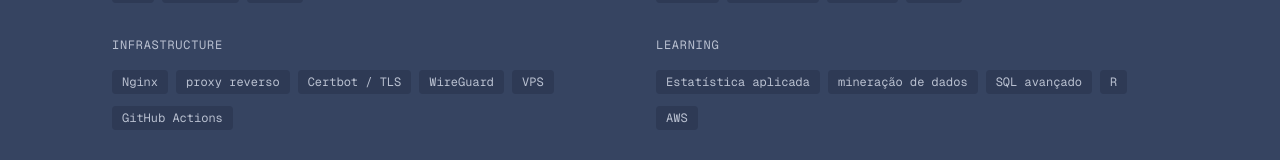
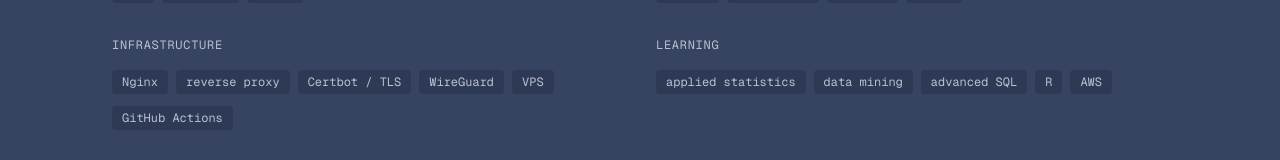
Before and after one commit to MatheusAmorimm/portfolio, a Next.js app: page /en in a window 1280 px wide. Shown: the part 1299-1459 px from the top of the page. Built offline with nearby package versions, Linux system fonts and the light colour scheme.

Commit message:
fix: disable motion for reduced-motion users and repair keyboard landmarks

```diff
--- a/src/app/[locale]/layout.tsx
+++ b/src/app/[locale]/layout.tsx
@@ -52,9 +52,16 @@ export default async function LocaleLayout({
       <body className="flex min-h-full flex-col">
         <NextIntlClientProvider>
           <Header />
-          <div id="conteudo" className="flex-1">
+          {/*
+            <main> de verdade, e não uma div: sem o landmark o leitor de
+            tela não tem "ir para o conteúdo principal", e sem o
+            tabIndex={-1} o alvo não é focável — o link de pular
+            conteúdo movia a rolagem mas deixava o foco no header, que é
+            o mesmo que não ter link nenhum para quem usa teclado.
+          */}
+          <main id="conteudo" tabIndex={-1} className="flex-1">
             {children}
-          </div>
+          </main>
           <Footer />
         </NextIntlClientProvider>
       </body>
--- a/src/app/covers/[slug]/route.tsx
+++ b/src/app/covers/[slug]/route.tsx
@@ -40,7 +40,12 @@ export async function GET(
     return new Response("Capa não encontrada", { status: 404 });
   }
 
-  const { title, year, stack } = project.frontmatter;
+  // Nada de `title` aqui: a capa é a MESMA nos dois idiomas (o proxy de
+  // i18n ignora caminhos com ponto), então gravar o título em português
+  // punha texto PT dentro da página inglesa. O slug é identificador, não
+  // se traduz, e o título já aparece como texto logo abaixo do card —
+  // no image ele era redundante além de errado.
+  const { slug: id, year, stack } = project.frontmatter;
 
   return new ImageResponse(
     (
@@ -81,10 +86,11 @@ export async function GET(
               fontSize: 68,
               fontWeight: 600,
               lineHeight: 1.15,
+              letterSpacing: -1,
               color: colorToken("foreground"),
             }}
           >
-            {title.pt}
+            {id}
           </div>
         </div>
 
--- a/src/app/globals.css
+++ b/src/app/globals.css
@@ -147,15 +147,35 @@ body::before {
 
 /*
  * prefers-reduced-motion DESATIVA a animação, não a reduz.
- * As variantes de JS são tratadas separadamente com useReducedMotion().
+ *
+ * Zerar a DURAÇÃO não basta quando existe `animation-delay` com
+ * `fill-mode: backwards`, que é o caso da cascata do hero e dos cards:
+ * o atraso continua valendo e o elemento fica preso no quadro inicial
+ * (opacity 0) por até 160 ms antes de estalar na tela. Ou seja, o pop-in
+ * que a preferência existe justamente para eliminar. Por isso os atrasos
+ * também vão a zero aqui.
  */
 @media (prefers-reduced-motion: reduce) {
   *,
   *::before,
   *::after {
     animation-duration: 0.01ms !important;
+    animation-delay: 0s !important;
     animation-iteration-count: 1 !important;
     transition-duration: 0.01ms !important;
+    transition-delay: 0s !important;
     scroll-behavior: auto !important;
   }
+
+  /*
+   * Desliga também o que é animado por JavaScript. O <Reveal> renderiza
+   * `opacity: 0` inline no servidor — determinístico de propósito, para
+   * não divergir na hidratação —, então quem desativa o movimento
+   * precisa desta regra para ver o conteúdo já no primeiro quadro. Mesmo
+   * gancho do fallback sem JS declarado no layout.
+   */
+  [data-reveal] {
+    opacity: 1 !important;
+    transform: none !important;
+  }
 }
--- a/src/components/motion/Reveal.tsx
+++ b/src/components/motion/Reveal.tsx
@@ -23,8 +23,13 @@ type Props = {
  * declarado no layout: sem ele, o `initial` renderizado no servidor
  * deixaria a seção invisível para sempre.
  *
- * `prefers-reduced-motion` DESATIVA, não reduz: o bloco global do
- * globals.css só alcança animação de CSS, e esta é orquestrada por JS.
+ * `prefers-reduced-motion` DESATIVA, não reduz — mas quem desativa é a
+ * regra `[data-reveal]` do globals.css, não o `initial` daqui.
+ * `useReducedMotion()` só tem resposta no cliente: ramificar o `initial`
+ * por ele geraria HTML diferente do que o React monta na hidratação, e
+ * o estado servido (invisível) continuaria dependendo de JavaScript
+ * justamente para quem pediu menos movimento. O `initial` é sempre o
+ * mesmo; o hook fica para o lado JS, onde divergir é inofensivo.
  */
 const loadFeatures = () => import("./features").then((mod) => mod.default);
 
@@ -36,7 +41,7 @@ export function Reveal({ children, delay = 0, className }: Props) {
       <m.div
         data-reveal=""
         className={className}
-        initial={reduced ? { opacity: 1, y: 0 } : { opacity: 0, y: 24 }}
+        initial={{ opacity: 0, y: 24 }}
         whileInView={{ opacity: 1, y: 0 }}
         viewport={{ once: true, margin: "-64px" }}
         transition={{
--- a/src/components/sections/Hero.tsx
+++ b/src/components/sections/Hero.tsx
@@ -17,23 +17,30 @@ export function Hero() {
           {t("name")}
         </p>
 
+        {/*
+          A headline entra SEM atraso porque é ela o elemento de LCP da
+          home. Com `fill-mode: backwards`, qualquer atraso a mantém em
+          opacity 0 — e o Chrome não considera candidato a LCP o que está
+          invisível, então cada milissegundo de atraso aqui é somado à
+          métrica. A cascata continua existindo nos elementos abaixo.
+        */}
         <h1
           className="hero-rise mt-4 max-w-[20ch] font-display text-display font-semibold leading-[1.1] tracking-tight text-balance"
-          style={{ animationDelay: "80ms" }}
+          style={{ animationDelay: "0ms" }}
         >
           {t("headline")}
         </h1>
 
         <p
           className="hero-rise mt-6 max-w-(--width-prose) text-muted"
-          style={{ animationDelay: "160ms" }}
+          style={{ animationDelay: "80ms" }}
         >
           {t("paragraph")}
         </p>
 
         <div
           className="hero-rise mt-10 flex flex-wrap gap-3"
-          style={{ animationDelay: "240ms" }}
+          style={{ animationDelay: "160ms" }}
         >
           <Button href="/projetos">{t("ctaProjects")}</Button>
           {/*
--- a/src/components/sections/ProjectCard.tsx
+++ b/src/components/sections/ProjectCard.tsx
@@ -33,9 +33,15 @@ export function ProjectCard({ project, priority = false }: Props) {
         alt=""
         width={1200}
         height={630}
-        sizes="(min-width: 768px) 50vw, 100vw"
+        // Descreve o layout real, não uma aproximação: o grid vira duas
+        // colunas em 640px (breakpoint `sm`), e acima de 1120px o
+        // Container trava a largura, então o card para de crescer em
+        // 516px = (1120 - 64 de gutter - 24 de gap) / 2. Sem o teto, um
+        // monitor de 1920px baixaria o candidato de 1080px para exibir
+        // 516 — e esta é a imagem de LCP da página.
+        sizes="(min-width: 1120px) 516px, (min-width: 640px) 50vw, 100vw"
         priority={priority}
-        className="aspect-[1200/630] w-full object-cover"
+        className="aspect-1200/630 w-full object-cover"
       />
 
       <div className="flex flex-1 flex-col p-5">
--- a/src/components/sections/StackStrip.tsx
+++ b/src/components/sections/StackStrip.tsx
@@ -2,7 +2,7 @@ import { useTranslations } from "next-intl";
 import { Reveal } from "@/components/motion/Reveal";
 import { Badge } from "@/components/ui/Badge";
 import { Container } from "@/components/ui/Container";
-import { STACK_GROUPS } from "@/lib/stack";
+import { STACK_GROUPS, stackItemKey } from "@/lib/stack";
 
 export function StackStrip() {
   const t = useTranslations("stack");
@@ -32,8 +32,12 @@ export function StackStrip() {
               <dd className="mt-3">
                 <ul className="flex flex-wrap gap-2">
                   {group.items.map((item) => (
-                    <li key={item}>
-                      <Badge>{item}</Badge>
+                    <li key={stackItemKey(item)}>
+                      <Badge>
+                        {typeof item === "string"
+                          ? item
+                          : t(`items.${item.i18n}`)}
+                      </Badge>
                     </li>
                   ))}
                 </ul>
--- a/src/components/ui/Tabs.tsx
+++ b/src/components/ui/Tabs.tsx
@@ -113,6 +113,12 @@ export function Tabs({ tabs, initial }: Props) {
             id={`panel-${active}`}
             role="tabpanel"
             aria-labelledby={`tab-${active}`}
+            // O painel entra na ordem de tabulação porque pode não ter
+            // nenhum elemento focável dentro — é o caso da aba sem
+            // projetos publicados, que hoje só tem um parágrafo. Sem
+            // isto, o Tab pula do seletor de abas direto para o rodapé
+            // e quem navega por teclado nunca lê o painel.
+            tabIndex={0}
             initial={reduced ? false : { opacity: 0, y: 12 }}
             animate={{ opacity: 1, y: 0 }}
             exit={reduced ? undefined : { opacity: 0, y: -8 }}
--- a/src/content/i18n/en.json
+++ b/src/content/i18n/en.json
@@ -11,7 +11,13 @@
     "daily": "Day to day",
     "building": "I build with",
     "infra": "Infrastructure",
-    "learning": "Learning"
+    "learning": "Learning",
+    "items": {
+      "reverseProxy": "reverse proxy",
+      "appliedStatistics": "applied statistics",
+      "dataMining": "data mining",
+      "advancedSql": "advanced SQL"
+    }
   },
   "about": {
     "title": "About",
--- a/src/content/i18n/pt.json
+++ b/src/content/i18n/pt.json
@@ -11,7 +11,13 @@
     "daily": "Uso no dia a dia",
     "building": "Construo com",
     "infra": "Infraestrutura",
-    "learning": "Estudando"
+    "learning": "Estudando",
+    "items": {
+      "reverseProxy": "proxy reverso",
+      "appliedStatistics": "estatística aplicada",
+      "dataMining": "mineração de dados",
+      "advancedSql": "SQL avançado"
+    }
   },
   "about": {
     "title": "Sobre",
--- a/src/lib/stack.ts
+++ b/src/lib/stack.ts
@@ -1,8 +1,13 @@
 /**
  * Stack do autor, agrupada. Fonte: docs/conteudo-site.md § 5.
- * Nome de tecnologia não se traduz; o rótulo do grupo sim, e vive em
- * content/i18n sob a chave `stack.<id>`.
+ *
+ * Nome próprio de tecnologia não se traduz e fica como string literal.
+ * Mas nem todo item é nome próprio: "proxy reverso" e "mineração de
+ * dados" são termos comuns, e imprimi-los crus deixava português na
+ * versão inglesa do site. Esses viram `{ i18n }`, resolvido pelo
+ * componente contra `stack.items.<chave>` nos dicionários.
  */
+export type StackItem = string | { i18n: string };
 export const STACK_GROUPS = [
   {
     id: "daily",
@@ -37,7 +42,7 @@ export const STACK_GROUPS = [
     id: "infra",
     items: [
       "Nginx",
-      "proxy reverso",
+      { i18n: "reverseProxy" },
       "Certbot / TLS",
       "WireGuard",
       "VPS",
@@ -47,11 +52,19 @@ export const STACK_GROUPS = [
   {
     id: "learning",
     items: [
-      "Estatística aplicada",
-      "mineração de dados",
-      "SQL avançado",
+      { i18n: "appliedStatistics" },
+      { i18n: "dataMining" },
+      { i18n: "advancedSql" },
       "R",
       "AWS",
     ],
   },
-] as const;
+] as const satisfies ReadonlyArray<{
+  id: string;
+  items: readonly StackItem[];
+}>;
+
+/** Chave estável para React, tanto para literal quanto para item traduzido. */
+export function stackItemKey(item: StackItem): string {
+  return typeof item === "string" ? item : item.i18n;
+}
```
Also changed, not shown: 1 other file (tests, documents, lock files or other folders).
